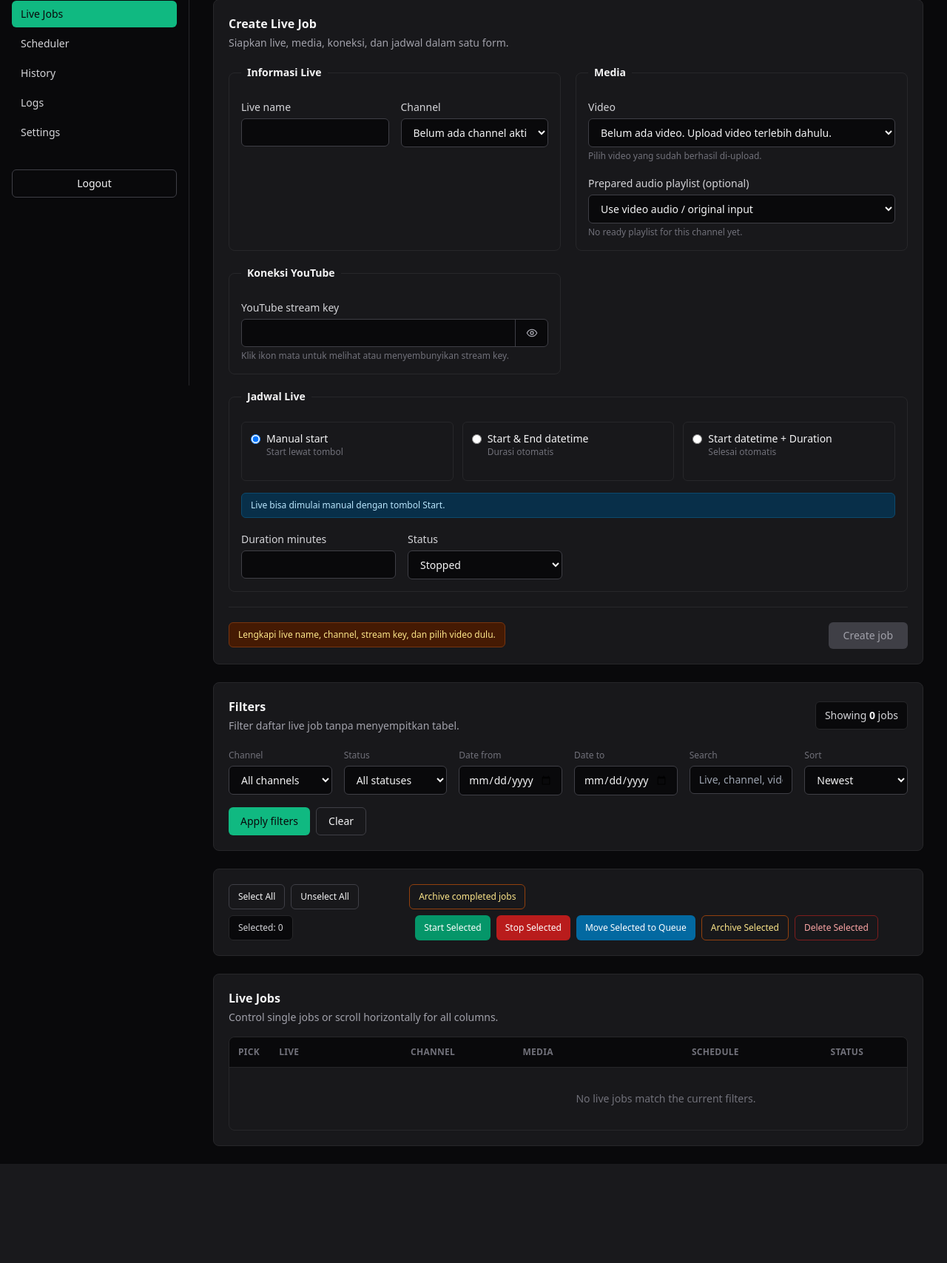
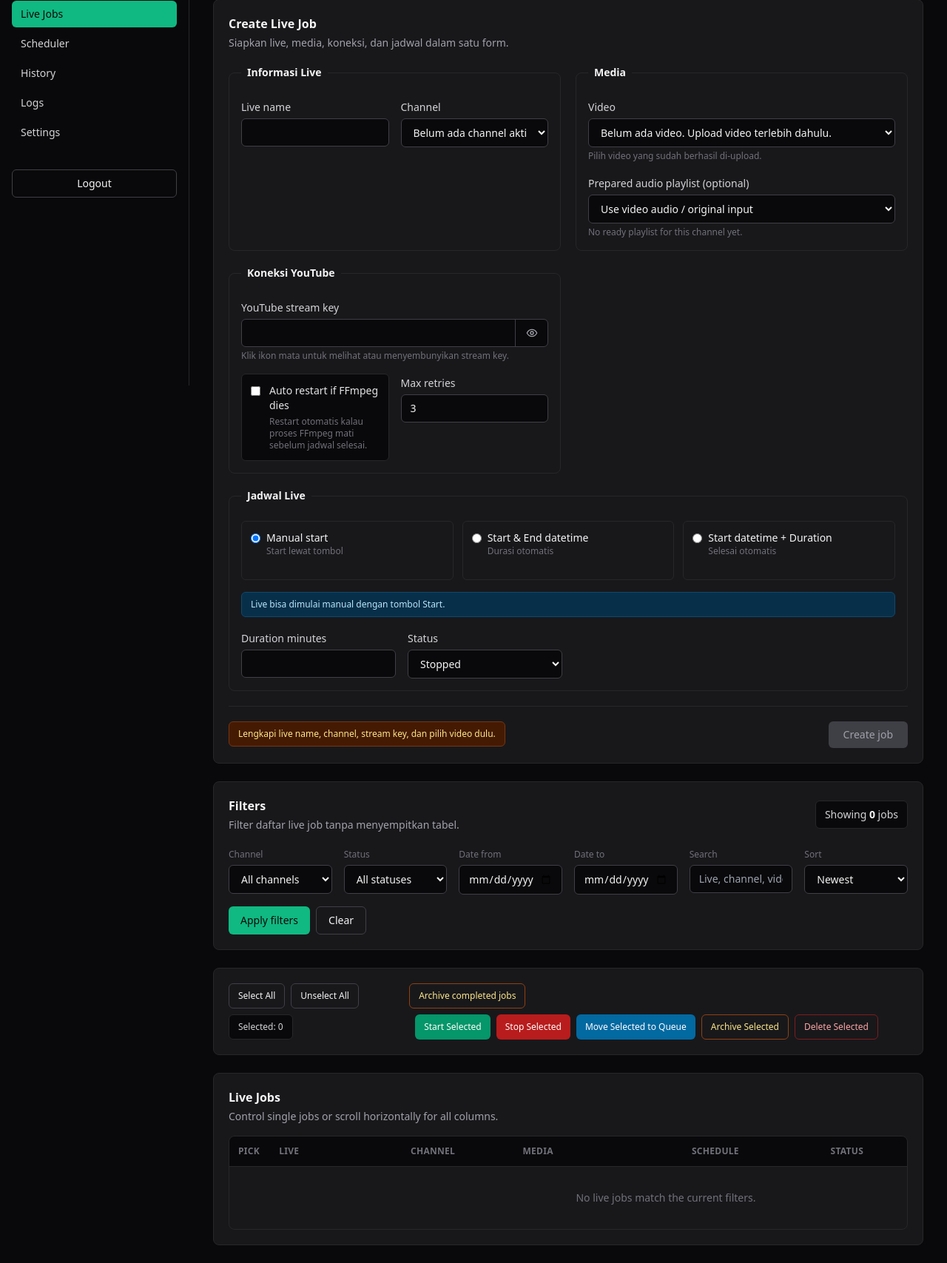
Before and after one commit to tuyulyak-collab/youtube-live-admin, a FastAPI app: page /live-jobs in a window 1280 px wide. Shown: the part 279-1986 px from the top of the page at 74% size. Before the commit the page ends 1852 px from the top, so only its background shows below. Run offline with FastAPI, Linux system fonts and the light colour scheme; the visitor is signed in with stand-in values (Sample User, id 1); data that the repository does not hold is empty; some libraries are stand-ins or nearby versions.

Commit message:
Add auto restart for failed live jobs

```diff
--- a/main.py
+++ b/main.py
@@ -320,6 +320,9 @@ def init_db() -> None:
                 exit_code INTEGER,
                 stop_reason TEXT,
                 last_error TEXT,
+                auto_restart INTEGER NOT NULL DEFAULT 0,
+                max_retries INTEGER NOT NULL DEFAULT 3,
+                retry_count INTEGER NOT NULL DEFAULT 0,
                 archived_at TEXT,
                 FOREIGN KEY(channel_id) REFERENCES channels(id),
                 FOREIGN KEY(audio_playlist_id) REFERENCES audio_playlists(id),
@@ -376,6 +379,12 @@ def init_db() -> None:
             conn.execute("ALTER TABLE live_jobs ADD COLUMN stop_reason TEXT")
         if "last_error" not in columns:
             conn.execute("ALTER TABLE live_jobs ADD COLUMN last_error TEXT")
+        if "auto_restart" not in columns:
+            conn.execute("ALTER TABLE live_jobs ADD COLUMN auto_restart INTEGER NOT NULL DEFAULT 0")
+        if "max_retries" not in columns:
+            conn.execute("ALTER TABLE live_jobs ADD COLUMN max_retries INTEGER NOT NULL DEFAULT 3")
+        if "retry_count" not in columns:
+            conn.execute("ALTER TABLE live_jobs ADD COLUMN retry_count INTEGER NOT NULL DEFAULT 0")
         if "archived_at" not in columns:
             conn.execute("ALTER TABLE live_jobs ADD COLUMN archived_at TEXT")
         playlist_columns = {row["name"] for row in conn.execute("PRAGMA table_info(audio_playlists)").fetchall()}
@@ -1233,6 +1242,7 @@ def start_job(conn: sqlite3.Connection, job_id: int) -> tuple[bool, str]:
             UPDATE live_jobs
             SET status = 'running', pid = ?, started_at = ?, stopped_at = NULL,
                 expected_end_at = ?, exit_code = NULL, stop_reason = NULL,
+                retry_count = CASE WHEN status = 'error' THEN retry_count ELSE 0 END,
                 last_error = NULL, updated_at = ?
             WHERE id = ?
             """,
@@ -1297,6 +1307,46 @@ def update_job_error(conn: sqlite3.Connection, job_id: int, message: str, exit_c
     )
     conn.commit()
 
+def handle_unexpected_process_exit(conn: sqlite3.Connection, job_id: int, exit_code: int | None = None) -> None:
+    job = get_job(conn, job_id)
+    if not job:
+        return
+    message = "FFmpeg process exited unexpectedly."
+    update_job_error(conn, job_id, message, exit_code)
+    retry_count = int(job.get("retry_count") or 0)
+    max_retries = int(job.get("max_retries") or 3)
+    if not job.get("auto_restart") or retry_count >= max_retries:
+        with log_path(job_id).open("ab") as log_file:
+            log_file.write(f"\n[{dt_to_str(local_now())}] Auto-restart skipped. retry_count={retry_count}, max_retries={max_retries}.\n".encode("utf-8"))
+        return
+
+    next_retry_count = retry_count + 1
+    now = dt_to_str(local_now())
+    conn.execute(
+        """
+        UPDATE live_jobs
+        SET retry_count = ?, updated_at = ?
+        WHERE id = ?
+        """,
+        (next_retry_count, now, job_id),
+    )
+    conn.commit()
+    with log_path(job_id).open("ab") as log_file:
+        log_file.write(f"\n[{now}] Auto-restart attempt {next_retry_count}/{max_retries} after unexpected FFmpeg exit.\n".encode("utf-8"))
+    ok, start_message = start_job(conn, job_id)
+    with log_path(job_id).open("ab") as log_file:
+        log_file.write(f"[{dt_to_str(local_now())}] Auto-restart result: {start_message}\n".encode("utf-8"))
+    if not ok:
+        conn.execute(
+            """
+            UPDATE live_jobs
+            SET retry_count = ?, updated_at = ?
+            WHERE id = ?
+            """,
+            (next_retry_count, dt_to_str(local_now()), job_id),
+        )
+        conn.commit()
+
 def archive_job(conn: sqlite3.Connection, job_id: int, reason: str = "archived") -> tuple[bool, str]:
     job = get_job(conn, job_id)
     if not job:
@@ -1328,10 +1378,11 @@ def duplicate_job_as_new(conn: sqlite3.Connection, job_id: int) -> tuple[bool, s
         INSERT INTO live_jobs (
             live_name, channel_name, channel_id, video_id, audio_playlist_id, stream_key,
             start_at, end_at, duration_minutes, status, pid, created_at, updated_at,
-            started_at, stopped_at, expected_end_at, exit_code, stop_reason, last_error, archived_at
+            started_at, stopped_at, expected_end_at, exit_code, stop_reason, last_error,
+            auto_restart, max_retries, retry_count, archived_at
         )
         VALUES (?, ?, ?, ?, ?, ?, NULL, NULL, ?, 'stopped', NULL, ?, ?,
-                NULL, NULL, NULL, NULL, NULL, NULL, NULL)
+                NULL, NULL, NULL, NULL, NULL, NULL, ?, ?, 0, NULL)
         """,
         (
             f"{job['live_name']} copy",
@@ -1343,6 +1394,8 @@ def duplicate_job_as_new(conn: sqlite3.Connection, job_id: int) -> tuple[bool, s
             job.get("duration_minutes"),
             now,
             now,
+            job.get("auto_restart") or 0,
+            job.get("max_retries") or 3,
         ),
     )
     conn.commit()
@@ -1416,7 +1469,7 @@ def run_scheduler_once() -> None:
                         reason = "scheduler_end" if job.get("end_at") else "completed_duration"
                         complete_stopped_job(conn, job_id, "done", reason, "FFmpeg process completed.")
                     else:
-                        update_job_error(conn, job_id, "FFmpeg process exited unexpectedly.", exit_code)
+                        handle_unexpected_process_exit(conn, job_id, exit_code)
                 continue
 
             start_at = parse_dt(job.get("start_at"))
@@ -2496,6 +2549,8 @@ def create_job(
     end_at: str | None = Form(None),
     duration_minutes: str | None = Form(None),
     status: str = Form("stopped"),
+    auto_restart: str | None = Form(None),
+    max_retries: str = Form("3"),
     db: sqlite3.Connection = Depends(get_db),
     _: None = Depends(require_admin),
 ):
@@ -2574,15 +2629,20 @@ def create_job(
         duration_value = duration_between_minutes(start_value, end_value)
     if start_value and status == "stopped":
         status = "scheduled"
+    auto_restart_value = 1 if auto_restart else 0
+    try:
+        max_retries_value = max(0, int(max_retries or "3"))
+    except ValueError:
+        max_retries_value = 3
 
     now = dt_to_str(local_now())
     db.execute(
         """
         INSERT INTO live_jobs (
             live_name, channel_name, channel_id, video_id, audio_playlist_id, stream_key, start_at, end_at,
-            duration_minutes, status, created_at, updated_at
+            duration_minutes, status, auto_restart, max_retries, retry_count, created_at, updated_at
         )
-        VALUES (?, ?, ?, ?, ?, ?, ?, ?, ?, ?, ?, ?)
+        VALUES (?, ?, ?, ?, ?, ?, ?, ?, ?, ?, ?, ?, 0, ?, ?)
         """,
         (
             clean_live_name,
@@ -2595,6 +2655,8 @@ def create_job(
             dt_to_str(end_value),
             duration_value,
             status,
+            auto_restart_value,
+            max_retries_value,
             now,
             now,
         ),
--- a/templates/live_jobs.html
+++ b/templates/live_jobs.html
@@ -61,7 +61,8 @@
 
         <fieldset class="rounded-lg border border-zinc-800 p-4">
           <legend class="px-2 text-sm font-semibold text-zinc-100">Koneksi YouTube</legend>
-          <div class="mt-2">
+          <div class="mt-2 space-y-4">
+            <div>
               <span class="text-sm font-medium text-zinc-300">YouTube stream key</span>
               <span class="mt-1 flex rounded-md border border-zinc-700 bg-zinc-950 focus-within:border-emerald-500">
                 <input id="stream-key-input" name="stream_key" type="password" required autocomplete="off" class="min-w-0 flex-1 rounded-l-md bg-transparent px-3 py-2 text-sm outline-none">
@@ -70,6 +71,20 @@
                 </button>
               </span>
               <span class="mt-1 block text-xs text-zinc-500">Klik ikon mata untuk melihat atau menyembunyikan stream key.</span>
+            </div>
+            <div class="grid gap-4 sm:grid-cols-2">
+              <label class="flex items-start gap-3 rounded-md border border-zinc-800 bg-zinc-950 p-3">
+                <input name="auto_restart" value="1" type="checkbox" class="mt-1 rounded border-zinc-700 bg-zinc-900 text-emerald-500 focus:ring-emerald-500">
+                <span>
+                  <span class="block text-sm font-medium text-zinc-200">Auto restart if FFmpeg dies</span>
+                  <span class="mt-1 block text-xs text-zinc-500">Restart otomatis kalau proses FFmpeg mati sebelum jadwal selesai.</span>
+                </span>
+              </label>
+              <label class="block">
+                <span class="text-sm font-medium text-zinc-300">Max retries</span>
+                <input name="max_retries" value="3" type="number" min="0" class="mt-1 w-full rounded-md border border-zinc-700 bg-zinc-950 px-3 py-2 text-sm outline-none focus:border-emerald-500">
+              </label>
+            </div>
           </div>
         </fieldset>
 
@@ -230,6 +245,7 @@
                 <div class="mt-2 space-y-1 text-xs text-zinc-500">
                   <div>PID: {{ job.pid or '-' }}</div>
                   <div>Running: {{ running_duration(job) }}</div>
+                  <div>Retries: {{ job.retry_count or 0 }}/{{ job.max_retries or 3 }}{% if job.auto_restart %} auto{% endif %}</div>
                 </div>
                 {% if job.last_error %}<div class="mt-2 break-words text-xs text-red-300">{{ job.last_error }}</div>{% endif %}
               </td>
```
Also changed, not shown: README.md. Lines whose indentation alone changed are shown as unchanged.
